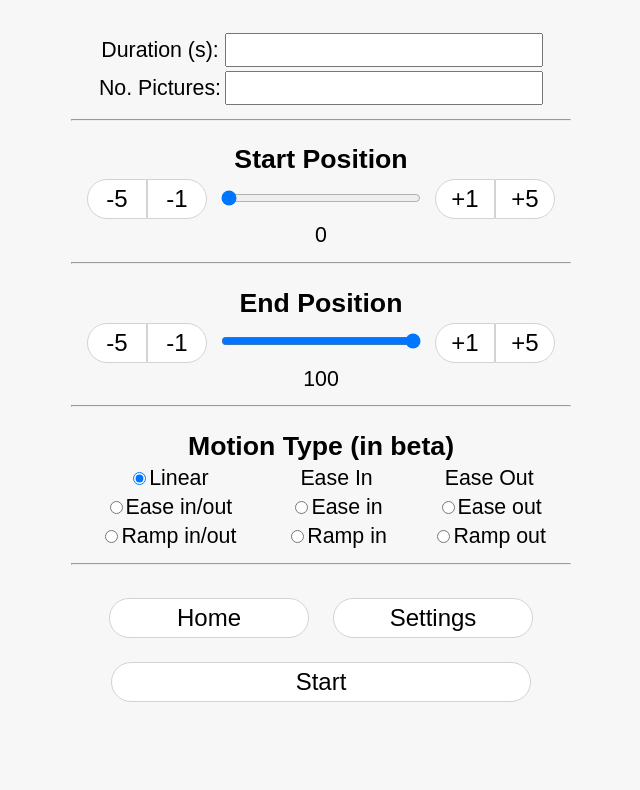
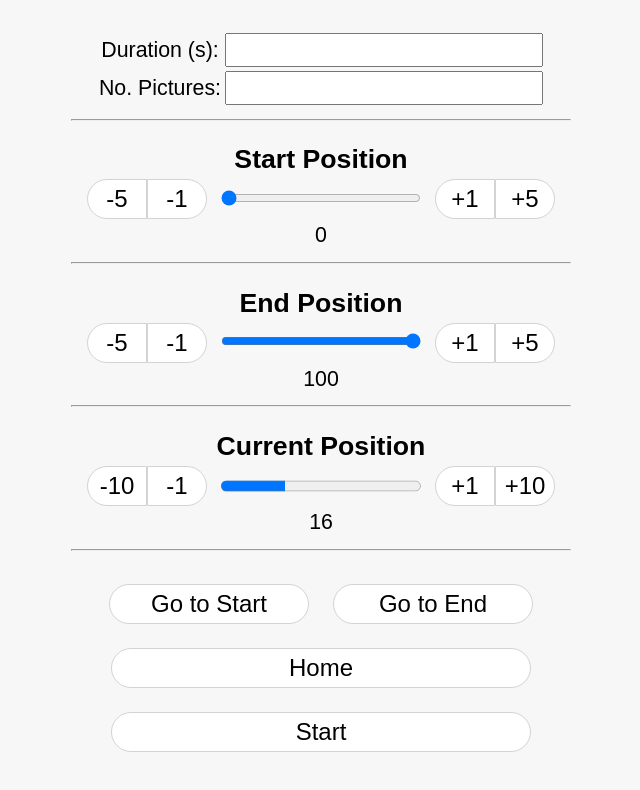
Before and after one commit to shirnschall/HST-slider-project, a plain HTML site: page webcontrol-demo-pages/index.html in a window 1280 px wide. Shown: the whole page, without its empty margins (319-959 px from the left). Drawn offline with Linux system fonts and the light colour scheme.

Commit message:
added current pos section, go to buttons and bugfixes for status page

```diff
--- a/webcontrol-demo-pages/index.html
+++ b/webcontrol-demo-pages/index.html
@@ -106,6 +106,10 @@
             button{
                 touch-action: manipulation;
             }
+            .slider{
+                width: 200px;
+                margin: 0px 10px;
+            }
 
 
         </style>
@@ -165,32 +169,30 @@
         </div>
 
             <hr>
-        <table width="500px">
-            <tr class="heading">
-            <td colspan="3">Motion Type (in beta)</td>
-            </tr>
-            <tr>
-                <td><input type="radio" name="motionType" checked="checked" value="linear" id="linear"><label for="linear">Linear</label></td>
-            <td>Ease In</td>
-            <td>Ease Out</td>
-            </tr>
-            <tr>
-            <td><input type="radio" name="motionType" value="easeInOut" id="easeInOut"><label for="easeInOut">Ease in/out</label></td>
-            <td><input type="radio" name="motionType" value="easeIn" id="easeIn"><label for="easeIn">Ease in</label></td>
-            <td><input type="radio" name="motionType" value="easeOut" id="easeOut"><label for="easeOut">Ease out</label></td>
-            </tr>
-            <tr>
-            <td><input type="radio" name="motionType" value="rampInOut" id="rampInOut"><label for="rampInOut">Ramp in/out</label></td>
-            <td><input type="radio" name="motionType" value="rampIn" id="rampIn"><label for="rampIn">Ramp in</label></td>
-            <td><input type="radio" name="motionType" value="rampOut" id="rampOut"><label for="rampOut">Ramp out</label></td>
-            </tr>
-        </table>
+            <div class="slidecontainer">
+                <table>
+                    <tr class="heading"><td colspan="3">Current Position</td></tr>
+                    <tr>
+                    <td><button class="slider-l" id="slider-minus-big-3" onclick="goToMinus(10)">-10</button><button class="slider-r" id="slider-minus-3" onclick="goToMinus(1)">-1</button></td>
+                    <td><progress id="slider-3" value="32" max="100" class="slider"> </progress></td>
+                    <td><button class="slider-l" id="slider-plus-3" onclick="goToPlus(1)">+1</button><button class="slider-r" id="slider-plus-big-3" onclick="goToPlus(10)">+10</button></td>
+                    </tr>
+                    <tr>
+                        <td></td>
+                        <td><center><div class="slider-value" id="slider-value-3">16</div></center></td>
+                        <td></td>
+                    </tr>
+                </table>
+            </div>
 
             <hr>
         <table>
             <tr>
-                <td><a href="?home"><button class="config" id="home">Home</button></a></td>
-                <td><a href="?config"><button class="config" id="settings">Settings</button></a></td>
+                <td><button class="config" id="gotostart"  onclick="goToStart()">Go to Start</button></td>
+                <td><button class="config" id="gotoend"  onclick="goToEnd()">Go to End</button></td>
+            </tr>
+            <tr>
+                <td  colspan="2"><button class="start-stop" id="home" onclick="home()">Home</button></td>
             </tr>
             <tr>
                 <td colspan="2"><button class="start-stop" id="start" onclick="startJob()">Start</button></td>
@@ -254,6 +256,44 @@
                 else
                 window.location.replace("?start"+"&pos1="+slider[0].value+"&pos2="+slider[1].value+"&duration="+dur+"&nopics="+noPics);
             }
+            function home(){
+                dur = document.getElementById("duration").value.toString();
+                noPics = document.getElementById("noPics").value.toString();
+                window.location.replace("?home"+"&pos1="+slider[0].value+"&pos2="+slider[1].value+"&duration="+dur+"&nopics="+noPics);
+            }
+            function goToStart(){
+                dur = document.getElementById("duration").value.toString();
+                noPics = document.getElementById("noPics").value.toString();
+                window.location.replace("?gotopos="+slider[0].value+"&pos1="+slider[0].value+"&pos2="+slider[1].value+"&duration="+dur+"&nopics="+noPics);
+            }
+            function goToEnd(){
+                dur = document.getElementById("duration").value.toString();
+                noPics = document.getElementById("noPics").value.toString();
+                window.location.replace("?gotopos="+slider[1].value+"&pos1="+slider[0].value+"&pos2="+slider[1].value+"&duration="+dur+"&nopics="+noPics);
+            }
+            function goToPlus(delta){
+                dur = document.getElementById("duration").value.toString();
+                noPics = document.getElementById("noPics").value.toString();
+                window.location.replace("?gotoplus="+delta+"&pos1="+slider[0].value+"&pos2="+slider[1].value+"&duration="+dur+"&nopics="+noPics);
+            }
+            function goToMinus(delta){
+                dur = document.getElementById("duration").value.toString();
+                noPics = document.getElementById("noPics").value.toString();
+                window.location.replace("?gotominus="+delta+"&pos1="+slider[0].value+"&pos2="+slider[1].value+"&duration="+dur+"&nopics="+noPics);
+            }
+
+            function refresh() {
+                    var xhr = new XMLHttpRequest();
+                    xhr.onreadystatechange = function() {
+                        if (this.readyState == 4 && this.status == 200) {
+                            document.getElementById("slider-3").value= parseFloat(this.responseText);
+                            document.getElementById("slider-value-3").innerHTML = parseFloat(this.responseText);
+                        }
+                    };
+                    xhr.open("GET", "?currentpos", true);
+                    xhr.send();
+            }
+            refresh();
         </script>
     </body>
 </html>
```
Also changed, not shown: webcontrol-demo-pages/status.html (+5 -5 lines), 1 other file.
